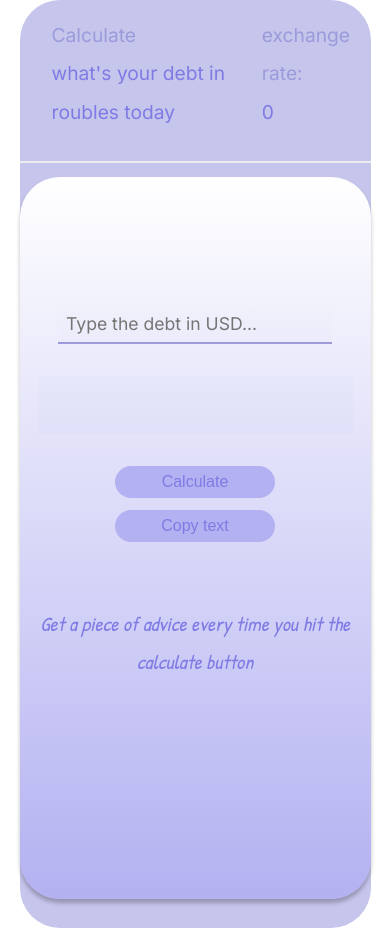
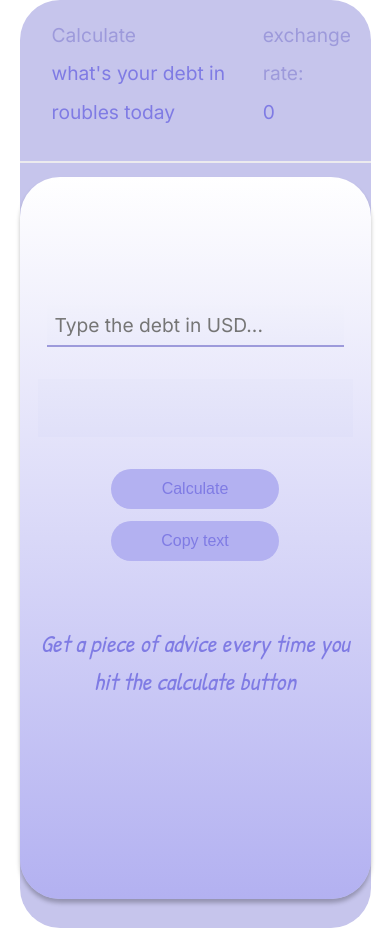
Before and after one commit to bas132828/racusHelper, a plain HTML site: page index.html in a window 390 px wide. Drawn offline with Linux system fonts and the light colour scheme; no server answers.

Commit message:
Update styles.css

```diff
--- a/styles.css
+++ b/styles.css
@@ -154,7 +154,7 @@ btn2 .btn:hover {
   }
 
   .header-right {
-    margin: 0.1rem;
+    margin: 0.3rem;
     margin-right: 1rem;
   }
 
@@ -163,7 +163,7 @@ btn2 .btn:hover {
   }
 
   .typewindow {
-    font-size: 1.1rem;
+    font-size: 1.2rem;
   }
 
   .result-div {
@@ -171,13 +171,13 @@ btn2 .btn:hover {
   }
 
   .btn {
-    width: 10rem;
-    height: 2rem;
+    width: 10.5rem;
+    height: 2.5rem;
     font-size: 1rem;
   }
 
   .advice {
-    font-size: 1.25rem;
+    font-size: 1.5rem;
   }
 
   .main {
```
